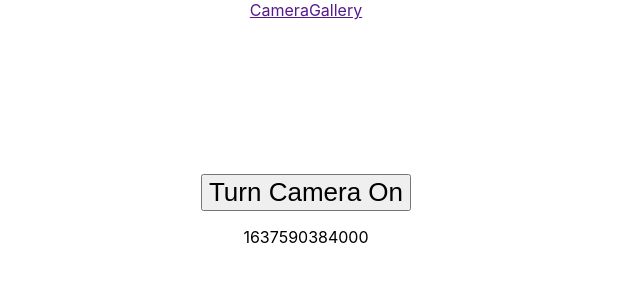
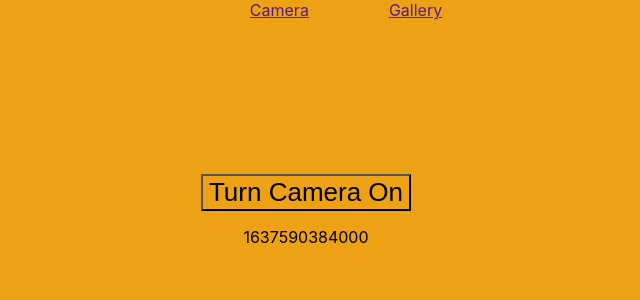
Before and after one commit to purreB/Instablam_Jakob_Bergstrom, a React (Vite) app: page / in a window 1280 px wide. Shown: the top 300 px of the page, without its empty margins (334-974 px from the left). Built offline with nearby package versions, Linux system fonts and the light colour scheme.

Commit message:
Added padding on navbar, also camera works as a pwa

```diff
--- a/src/App.css
+++ b/src/App.css
@@ -1,3 +1,6 @@
+* {
+  background-color: #eda115;
+}
 .App {
   text-align: center;
 }
@@ -11,6 +14,11 @@
   .App-logo {
     animation: App-logo-spin infinite 20s linear;
   }
+}
+
+nav > a {
+  padding-left: 5rem;
+  text-align: center;
 }
 
 .App-header {
--- a/src/components/Navbar.jsx
+++ b/src/components/Navbar.jsx
@@ -1,4 +1,5 @@
 import React from 'react';
+import '../App.css';
 
 function Navbar() {
   return (
```
